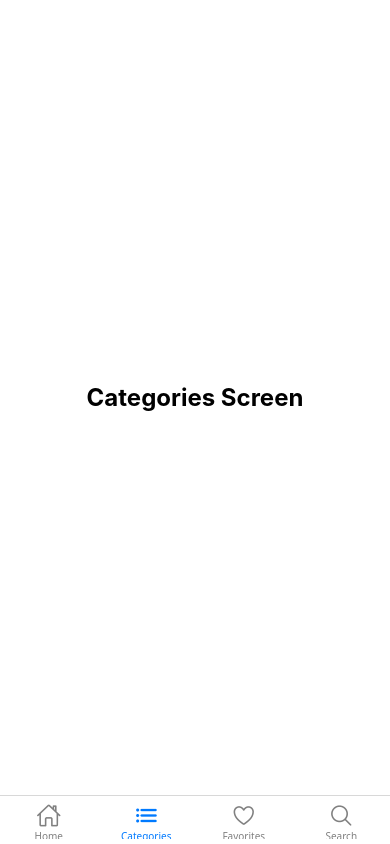
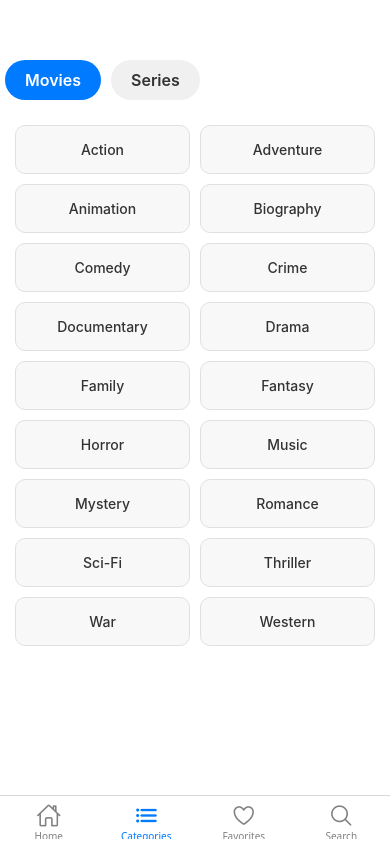
Before and after one commit to SUH3YL/Movie_Wizard, a React Native app: screen /Categories in a window 390 px wide. Built offline with nearby package versions, Linux system fonts and the light colour scheme.

Commit message:
Update Categories screen: Added categories and genres, adjusted padding top

```diff
--- a/screens/CategoriesScreen.js
+++ b/screens/CategoriesScreen.js
@@ -1,10 +1,68 @@
-import React from 'react';
-import { View, Text, StyleSheet } from 'react-native';
+import React, { useState } from 'react';
+import { View, Text, StyleSheet, FlatList, TouchableOpacity, ScrollView } from 'react-native';
 
 const CategoriesScreen = () => {
+  const [selectedCategory, setSelectedCategory] = useState('Movies');
+
+  const categories = [
+    { id: '1', title: 'Movies' },
+    { id: '2', title: 'Series' },
+  ];
+
+  const genres = {
+    Movies: [
+      'Action', 'Adventure', 'Animation', 'Biography', 'Comedy',
+      'Crime', 'Documentary', 'Drama', 'Family', 'Fantasy',
+      'Horror', 'Music', 'Mystery', 'Romance', 'Sci-Fi',
+      'Thriller', 'War', 'Western'
+    ],
+    Series: [
+      'Action', 'Adventure', 'Animation', 'Comedy', 'Crime',
+      'Documentary', 'Drama', 'Family', 'Fantasy', 'Horror',
+      'Mystery', 'Romance', 'Sci-Fi', 'Thriller'
+    ]
+  };
+
+  const renderCategoryItem = ({ item }) => (
+    <TouchableOpacity
+      style={[
+        styles.categoryButton,
+        selectedCategory === item.title && styles.selectedCategory
+      ]}
+      onPress={() => setSelectedCategory(item.title)}
+    >
+      <Text style={[
+        styles.categoryText,
+        selectedCategory === item.title && styles.selectedCategoryText
+      ]}>
+        {item.title}
+      </Text>
+    </TouchableOpacity>
+  );
+
+  const renderGenreItem = ({ item }) => (
+    <TouchableOpacity style={styles.genreButton}>
+      <Text style={styles.genreText}>{item}</Text>
+    </TouchableOpacity>
+  );
+
   return (
     <View style={styles.container}>
-      <Text style={styles.text}>Categories Screen</Text>
+      <FlatList
+        horizontal
+        data={categories}
+        renderItem={renderCategoryItem}
+        keyExtractor={item => item.id}
+        showsHorizontalScrollIndicator={false}
+        style={styles.categoriesList}
+      />
+      <FlatList
+        data={genres[selectedCategory]}
+        renderItem={renderGenreItem}
+        keyExtractor={(item, index) => index.toString()}
+        numColumns={2}
+        contentContainerStyle={styles.genresList}
+      />
     </View>
   );
 };
@@ -12,13 +70,49 @@ const CategoriesScreen = () => {
 const styles = StyleSheet.create({
   container: {
     flex: 1,
+    backgroundColor: '#fff',
+    paddingTop: 50,
+  },
+  categoriesList: {
+    maxHeight: 60,
+    paddingVertical: 10,
+  },
+  categoryButton: {
+    paddingHorizontal: 20,
+    paddingVertical: 10,
+    marginHorizontal: 5,
+    borderRadius: 20,
+    backgroundColor: '#f0f0f0',
+  },
+  selectedCategory: {
+    backgroundColor: '#007AFF',
+  },
+  categoryText: {
+    fontSize: 16,
+    fontWeight: '600',
+    color: '#333',
+  },
+  selectedCategoryText: {
+    color: '#fff',
+  },
+  genresList: {
+    padding: 10,
+  },
+  genreButton: {
+    flex: 1,
+    margin: 5,
+    padding: 15,
+    backgroundColor: '#f8f8f8',
+    borderRadius: 10,
+    alignItems: 'center',
     justifyContent: 'center',
-    alignItems: 'center',
-    backgroundColor: '#fff',
+    borderWidth: 1,
+    borderColor: '#e0e0e0',
   },
-  text: {
-    fontSize: 24,
-    fontWeight: 'bold',
+  genreText: {
+    fontSize: 14,
+    color: '#333',
+    fontWeight: '500',
   },
 });
 
```
